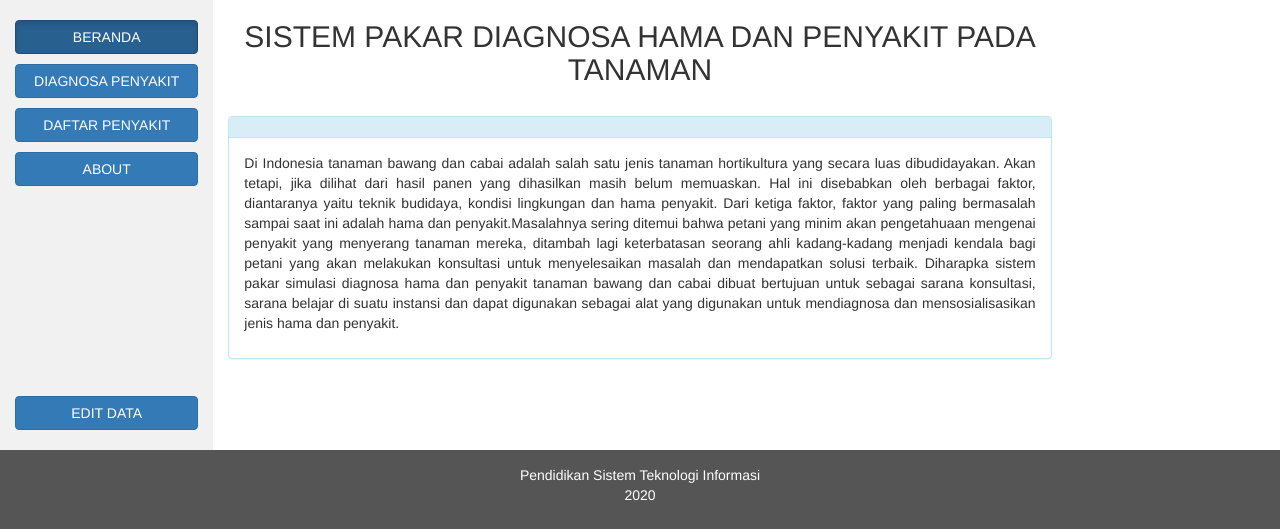
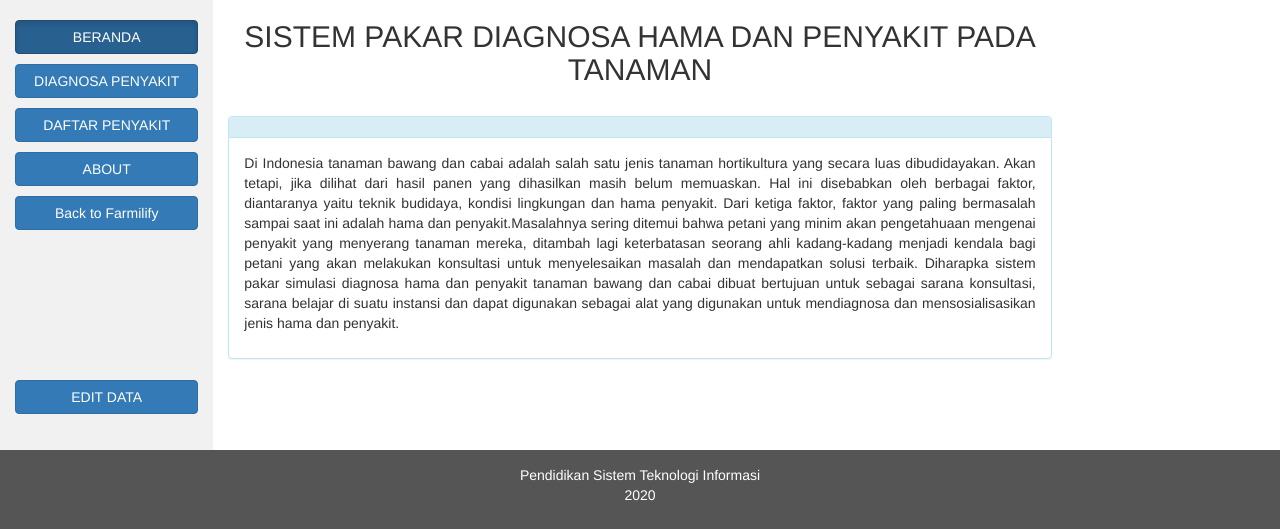
Before and after one commit to NAiTO2911/farmilify, a PHP site: page /cekpenyakit/index.php in a window 1280 px wide. Shown: the part 50-579 px from the top of the page. Run offline with PHP 8.4, Linux system fonts and the light colour scheme; some libraries are stand-ins or nearby versions.

Commit message:
Update index.php

```diff
--- a/cekpenyakit/index.php
+++ b/cekpenyakit/index.php
@@ -46,7 +46,8 @@ header("location: about.php");
       <p><a href="diagnosa.php"><button type="button" class="btn btn-primary btn-block">DIAGNOSA PENYAKIT</button></a></p>
       <p><a href="daftarpenyakit.php"><button type="button" class="btn btn-primary btn-block">DAFTAR PENYAKIT</button></a></p>
       <p><a href="about.php"><button type="button" class="btn btn-primary btn-block">ABOUT</button></a></p>
-      <br><br><br><br><br><br><br><br><br><br>
+      <p><a href="../dashboard.php"><button type="button" class="btn btn-primary btn-block">Back to Farmilify</button></a></p>
+      <br><br><br><br><br><br><br>
       <p><button type="button" class="btn btn-primary btn-block" id="myBtn">EDIT DATA</button></p>
     </div>
     <div class="col-sm-8 text-left">
```
